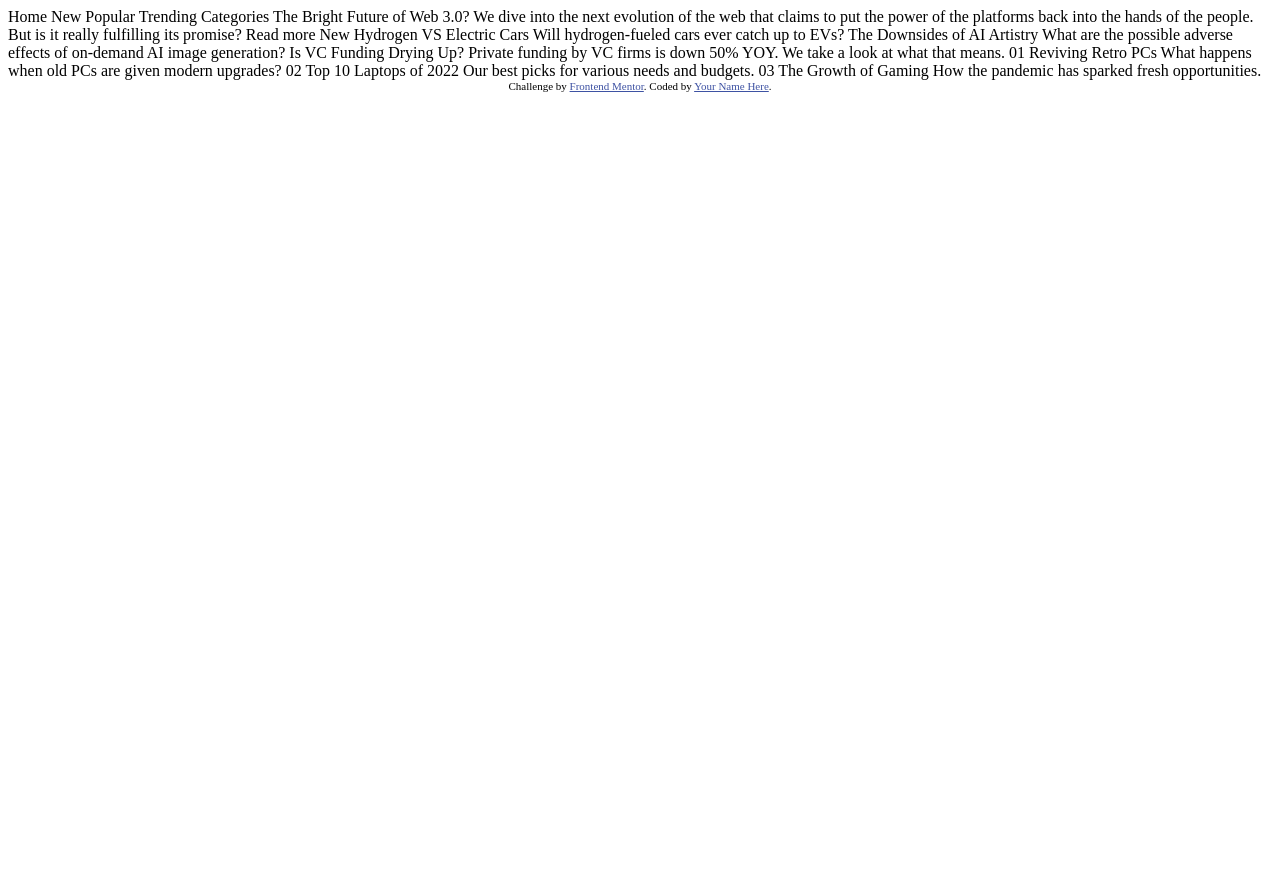
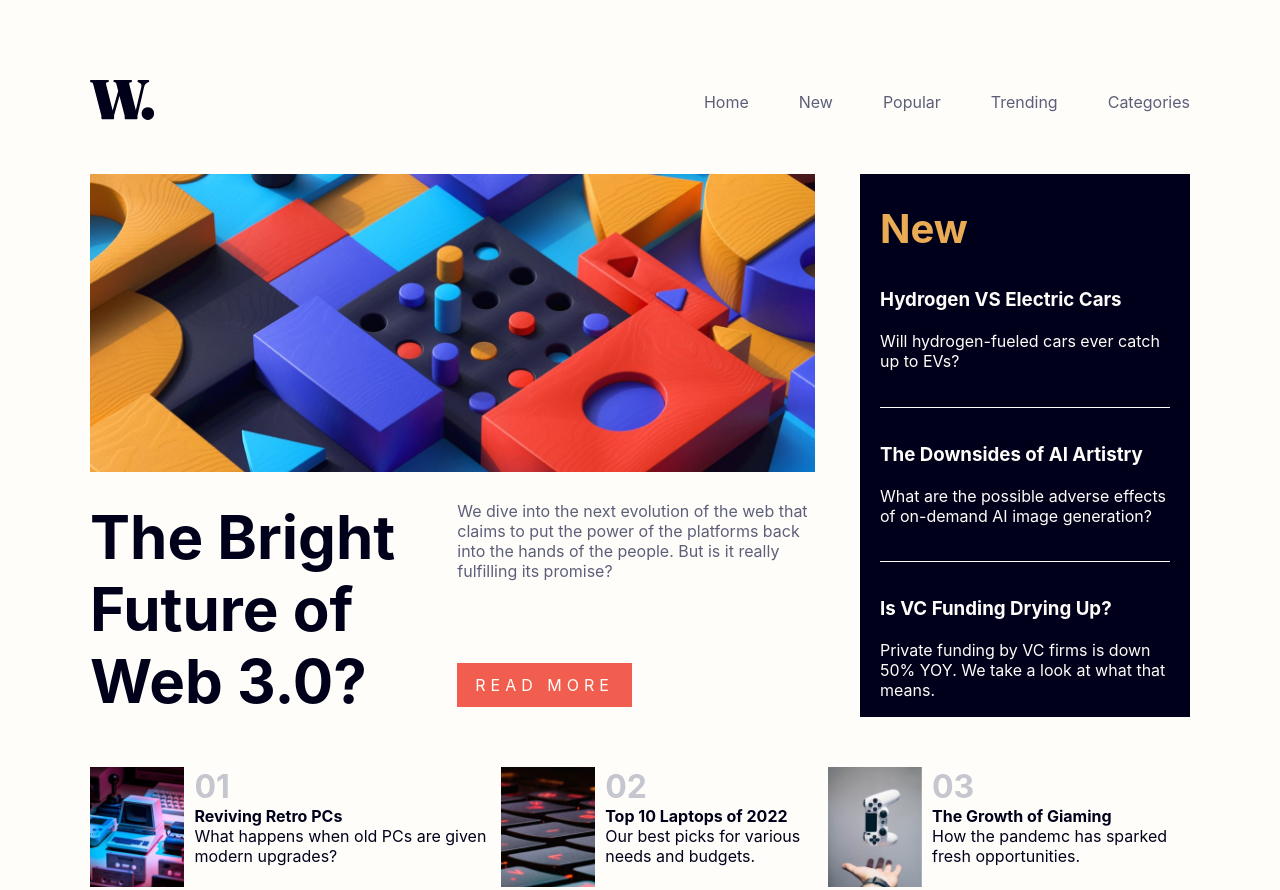
Before and after one commit to vianaV19/news-homepage, a plain HTML site: page index.html in a window 1280 px wide. Shown: the top 890 px of the page. Before the commit the page ends 800 px from the top, so only its background shows below. Drawn offline with Linux system fonts and the light colour scheme; a web font is replaced by a local one.

Commit message:
so many updates

```diff
--- /dev/null
+++ b/assets/css/normalize.css
@@ -0,0 +1,35 @@
+/* FONTS SETUPS */
+@font-face {
+    font-family: Inter;
+    src: url(https://fonts.google.com/specimen/Inter);
+}
+
+:root {
+    /* NEUTRAL */
+    --Off-white: hsl(36, 100%, 99%);
+    --Grayish-blue: hsl(233, 8%, 79%);
+    --Dark-grayish-blue: hsl(236, 13%, 42%);
+    --Very-dark-blue: hsl(240, 100%, 5%);
+
+    /* PRIMARY */
+    --Soft-orange: hsl(35, 77%, 62%);
+    --Soft-red: hsl(5, 85%, 63%)
+}
+
+* {
+    font-family: Inter;
+    margin: 0;
+    padding: 0;
+}
+
+ul {
+    list-style-type: none;
+}
+
+body {
+    padding: 80px;
+}
+
+a{
+    text-decoration: none;
+}
--- /dev/null
+++ b/assets/css/style.css
@@ -0,0 +1,146 @@
+
+
+body {
+    background-color: var(--Off-white);
+}
+
+:where(.navbar, .nav, .container, main .news-wrapper, main .news-wrapper .news, .bottom-news ) {
+    display: flex;
+    /* border: 1px solid red; */
+}
+
+.spacer{
+    height: 0.5px;
+    width: auto;
+    background-color: var(--Off-white);
+}
+
+.container {
+    width: 1100px;
+    margin: auto;
+    margin-bottom: 50px;
+    flex-direction: column;
+}
+
+/* NAVIGATION STYLES START */
+.navbar {
+    justify-content: space-between;
+    align-items: center;
+}
+
+.nav {
+    gap: 50px;
+
+}
+
+.nav a {
+    color: var(--Dark-grayish-blue);
+    transition: 300ms;
+}
+
+.nav a:hover {
+    color: var(--Soft-orange);
+}
+
+/* NAVIGATION STYLES FINAL */
+
+/* NEWS STYLE START  */
+
+main .news-wrapper {
+    gap: 45px
+}
+
+main .news-wrapper>div {
+    flex-basis: 0;
+}
+
+main .news-wrapper .news {
+    flex-flow: column;
+    flex-grow: 2.5;
+    gap: 25px;
+}
+
+main .news-wrapper .news-aside {
+    flex-grow: 1;
+}
+
+.news .content {
+    display: flex;
+    gap: 50px;
+}
+
+.news .content .title {
+    font-size: 30px;
+    color: var(--Very-dark-blue);
+    flex-basis: 47%;
+}
+
+.news .content .description {
+    display: flex;
+    flex-flow: column;
+    flex-basis: 53%;
+    justify-content: space-between;
+    height: 90%;
+}
+
+.news .content .description p {
+    text-align: left;
+    color: var(--Dark-grayish-blue);
+}
+
+.news .content .btn {
+    background-color: var(--Soft-red);
+    padding: 12px 18px;
+    text-align: center;
+    color: var(--Off-white);
+    text-transform: uppercase;
+    letter-spacing: 5px;
+}
+
+
+/* ASIDE NEWS STYLE START*/
+main .news-aside{
+    background-color: var(--Very-dark-blue);
+    padding: 30px 20px;
+}
+
+main .news-aside h2 {
+    font-size: 40px;
+    color: var(--Soft-orange);
+}
+
+main .news-aside h3 {
+    margin-bottom: 20px;
+}
+
+main .news-aside p{
+    font-weight: 400;
+}
+
+main .news-aside a{
+    color: var(--Off-white);
+}
+
+main .news-aside .news-list{
+    display: flex;
+    flex-direction: column;
+    justify-content: space-evenly;
+    height: 100%;
+}
+/* ASIDE NEWS STYLE FINAL*/
+
+/* BOTTOM NEWS STYLE START */
+.bottom-news .item img{
+    float: left;
+    height: 120px;
+    margin-right: 10px;
+}
+
+.bottom-news .item h3 {
+    font-size: xx-large;
+    color: var(--Grayish-blue);
+}
+
+.bottom-news .item:not(h3) {
+    color: var(--Very-dark-blue);
+}
--- a/index.html
+++ b/index.html
@@ -1,60 +1,181 @@
 <!DOCTYPE html>
 <html lang="en">
+
 <head>
   <meta charset="UTF-8">
-  <meta name="viewport" content="width=device-width, initial-scale=1.0"> <!-- displays site properly based on user's device -->
+  <meta name="viewport" content="width=device-width, initial-scale=1.0">
+  <!-- displays site properly based on user's device -->
 
   <link rel="icon" type="image/png" sizes="32x32" href="./assets/images/favicon-32x32.png">
+
+  <link rel="stylesheet" href="assets/css/style.css">
+
+  <link rel="stylesheet" href="assets/css/normalize.css">
 
   <title>Frontend Mentor | News homepage</title>
 
   <!-- Feel free to remove these styles or customise in your own stylesheet 👍 -->
   <style>
-    .attribution { font-size: 11px; text-align: center; }
-    .attribution a { color: hsl(228, 45%, 44%); }
+    .attribution {
+      font-size: 11px;
+      text-align: center;
+    }
+
+    .attribution a {
+      color: hsl(228, 45%, 44%);
+    }
   </style>
 </head>
+
 <body>
+  <header>
+    <div class="container">
+      <nav class="navbar">
 
-  Home
-  New
-  Popular
-  Trending
-  Categories
+        <div class="brand">
+          <img src="assets/images/logo.svg" alt="">
+        </div>
 
-  The Bright Future of Web 3.0?
+        <ul class="nav">
+          <li>
+            <a href="">Home</a>
+          </li>
+          <li>
+            <a href="">New</a>
+          </li>
+          <li>
+            <a href="">Popular</a>
+          </li>
+          <li>
+            <a href="">Trending</a>
+          </li>
+          <li>
+            <a href="">Categories</a>
+          </li>
+        </ul>
+      </nav>
+    </div>
+  </header>
 
-  We dive into the next evolution of the web that claims to put the power of the platforms back into the hands of the people.
-  But is it really fulfilling its promise?
+  <main>
+    <div class="container">
+      <div class="news-wrapper">
+        <div class="news">
+          <div class="thumb">
+            <img width="100%" src="assets/images/image-web-3-desktop.jpg" alt="">
+          </div>
 
-  Read more
+          <div class="content">
+            <div class="title">
+              <h1>The Bright Future of Web 3.0?</h1>
+            </div>
+            <div class="description">
+              <p>
+                We dive into the next evolution of the web that claims to put the power of the platforms back into the
+                hands
+                of
+                the
+                people.
+                But is it really fulfilling its promise?
+              </p>
 
-  New
+              <div class="btn-wrapper">
+                <a class="btn" href="">Read more</a>
+              </div>
 
-  Hydrogen VS Electric Cars
-  Will hydrogen-fueled cars ever catch up to EVs?
 
-  The Downsides of AI Artistry
-  What are the possible adverse effects of on-demand AI image generation?
+            </div>
 
-  Is VC Funding Drying Up?
-  Private funding by VC firms is down 50% YOY. We take a look at what that means.
+          </div>
 
-  01
-  Reviving Retro PCs
-  What happens when old PCs are given modern upgrades?
+        </div>
 
-  02
-  Top 10 Laptops of 2022
-  Our best picks for various needs and budgets.
+        <div class="news-aside">
 
-  03
-  The Growth of Gaming
-  How the pandemic has sparked fresh opportunities.
+          <h2>New</h2>
+
+
+          <ul class="news-list">
+            <a href="">
+              <li>
+                <h3>Hydrogen VS Electric Cars</h3>
+
+                <p>Will hydrogen-fueled cars ever catch up to EVs?</p>
+              </li>
+            </a>
+
+            <div class="spacer"></div>
+
+            <li>
+              <a href="">
+                <h3>The Downsides of AI Artistry</h3>
+
+                <p> What are the possible adverse effects of on-demand AI image generation?</p>
+              </a>
+
+            </li>
+
+            <div class="spacer"></div>
+
+            <li>
+              <a href="">
+                <h3>Is VC Funding Drying Up?</h3>
+
+                <p> Private funding by VC firms is down 50% YOY. We take a look at what that means.</p>
+
+              </a>
+
+            </li>
+
+          </ul>
+
+
+        </div>
+      </div>
+
+    </div>
+
+
+
+    <div class="container">
+      <div class="bottom-news">
+        <div class="item">
+          <img src="assets/images/image-retro-pcs.jpg" alt="retro-pcs">
+          <div class="description">
+            <h3>01</h3>
+            <h4>Reviving Retro PCs</h4>
+            <p>What happens when old PCs are given modern upgrades?</p>
+          </div>
+        </div>
+
+        <div class="item">
+          <img src="assets/images/image-top-laptops.jpg" alt="retro-pcs">
+          <div class="description">
+            <h3>02</h3>
+            <h4> Top 10 Laptops of 2022</h4>
+            <p> Our best picks for various needs and budgets. </p>
+          </div>
+
+        </div>
+
+        <div class="item">
+          <img src="assets/images/image-gaming-growth.jpg" alt="retro-pcs">
+          <div class="description">
+            <h3>03</h3>
+            <h4>The Growth of Giaming</h4>
+            <p> How the pandemc has sparked fresh opportunities.</p>
+          </div>
+
+        </div>
+      </div>
+
+    </div>
+  </main>
 
   <div class="attribution">
     Challenge by <a href="https://www.frontendmentor.io?ref=challenge" target="_blank">Frontend Mentor</a>.
     Coded by <a href="#">Your Name Here</a>.
   </div>
 </body>
+
 </html>
```
Also changed, not shown: 1 other file.
